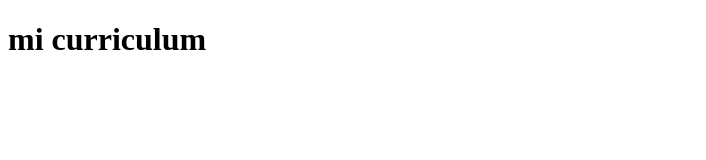
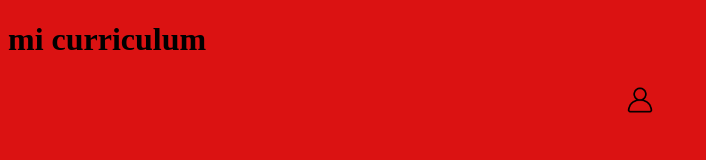
Before and after one commit to Emanuel-Llemanuez/prueba, a plain HTML site: page index.html in a window 1280 px wide. Shown: the whole page, without its empty margins (0-706 px from the left). Drawn offline with Linux system fonts and the light colour scheme.

Commit message:
Se añadio la imagen y se centro

```diff
--- a/index.html
+++ b/index.html
@@ -4,9 +4,10 @@
     <meta charset="UTF-8">
     <meta name="viewport" content="width=device-width, initial-scale=1.0">
     <title>Mi curriculum vitae</title>
+    <link rel="stylesheet" href="style.css">
 </head>
 <body>
     <h1>mi curriculum</h1>
-    <link rel="sylesheet" href="style.css">
+    <img src="imagenes/user.png" alt="Foto">
 </body>
 </html>
--- a/style.css
+++ b/style.css
@@ -1,3 +1,9 @@
 body {
     background-color: rgb(219, 18, 18);
 }
+
+img {
+    display: block;
+    margin:0 auto;
+    width: 40px;
+}
```
Also changed, not shown: imagenes/user.png (added).
